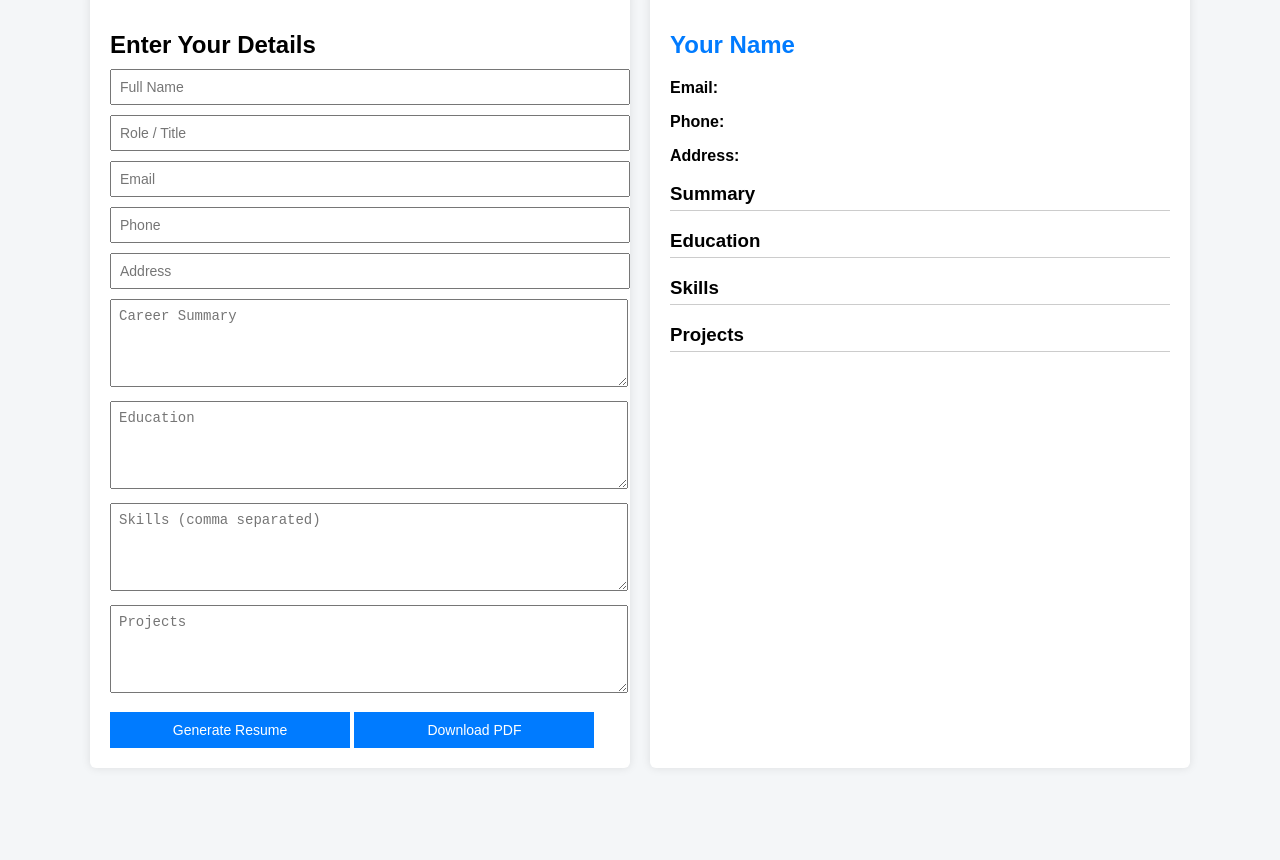
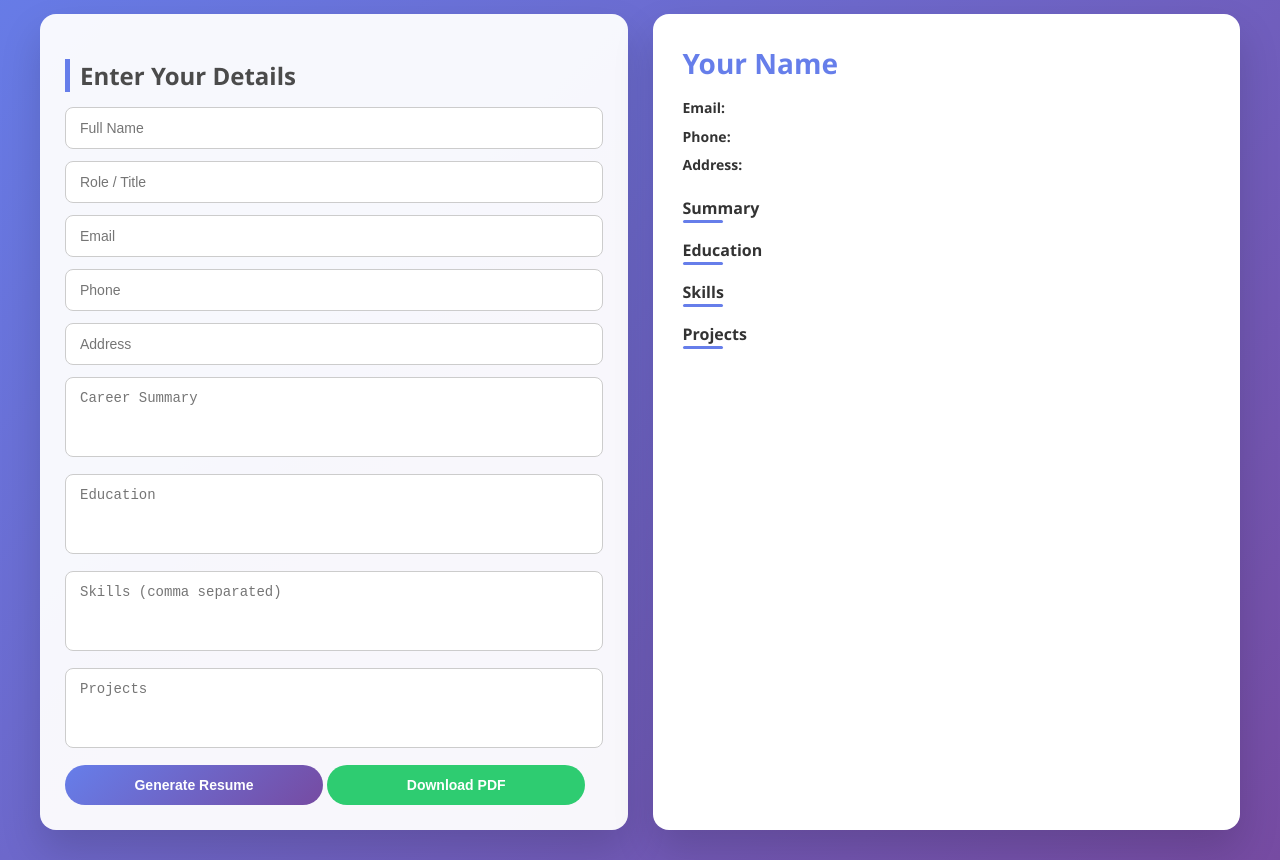
Before and after one commit to Jaggu624/Resume-Builder, a plain HTML site: page index.html in a window 1280 px wide. Shown: the part 110-970 px from the top of the page. Before the commit the page ends 898 px from the top, so only its background shows below. Drawn offline with Linux system fonts and the light colour scheme.

Commit message:
Add files via upload

```diff
--- a/style.css
+++ b/style.css
@@ -1,65 +1,171 @@
+* {
+  box-sizing: border-box;
+}
+
 body {
-  font-family: Arial, sans-serif;
-  background: #f4f6f8;
   margin: 0;
-  padding: 20px;
+  font-family: "Segoe UI", Poppins, Arial, sans-serif;
+  background: linear-gradient(135deg, #667eea, #764ba2);
+  min-height: 100vh;
+  padding: 30px;
+  color: #333;
 }
 
 h1 {
   text-align: center;
-  color: #333;
+  color: #fff;
+  margin-bottom: 30px;
+  font-size: 32px;
+  letter-spacing: 1px;
 }
 
 .container {
-  display: flex;
-  gap: 20px;
-  max-width: 1100px;
+  max-width: 1200px;
   margin: auto;
+  display: grid;
+  grid-template-columns: 1fr 1fr;
+  gap: 25px;
 }
 
-.form, .resume {
-  background: #fff;
-  padding: 20px;
-  width: 50%;
-  box-shadow: 0 0 10px rgba(0,0,0,0.1);
-  border-radius: 6px;
+/* ===== FORM SECTION ===== */
+.form {
+  background: rgba(255, 255, 255, 0.95);
+  border-radius: 16px;
+  padding: 25px;
+  box-shadow: 0 20px 40px rgba(0,0,0,0.15);
 }
 
 .form h2 {
-  margin-bottom: 10px;
+  margin-bottom: 15px;
+  color: #4b4b4b;
+  border-left: 5px solid #667eea;
+  padding-left: 10px;
 }
 
 input, textarea {
   width: 100%;
-  margin-bottom: 10px;
-  padding: 8px;
+  padding: 12px 14px;
+  margin-bottom: 12px;
+  border-radius: 8px;
+  border: 1px solid #ccc;
   font-size: 14px;
+  outline: none;
+  transition: 0.3s;
+}
+
+input:focus,
+textarea:focus {
+  border-color: #667eea;
+  box-shadow: 0 0 6px rgba(102, 126, 234, 0.5);
 }
 
 textarea {
-  height: 70px;
+  resize: none;
+  min-height: 80px;
 }
 
+/* Buttons */
 button {
-  padding: 10px;
   width: 48%;
+  padding: 12px;
+  border-radius: 25px;
   border: none;
-  background: #007bff;
-  color: white;
   font-size: 14px;
+  font-weight: 600;
   cursor: pointer;
-  margin-top: 5px;
+  transition: 0.3s;
+}
+
+button:first-of-type {
+  background: linear-gradient(135deg, #667eea, #764ba2);
+  color: #fff;
+}
+
+button:last-of-type {
+  background: #2ecc71;
+  color: #fff;
 }
 
 button:hover {
-  background: #0056b3;
+  transform: translateY(-2px);
+  box-shadow: 0 10px 20px rgba(0,0,0,0.2);
+}
+
+/* ===== RESUME PREVIEW ===== */
+.resume {
+  background: #ffffff;
+  border-radius: 16px;
+  padding: 30px;
+  box-shadow: 0 20px 40px rgba(0,0,0,0.15);
 }
 
 .resume h2 {
-  color: #007bff;
+  margin: 0;
+  font-size: 28px;
+  color: #667eea;
+}
+
+#r-role {
+  font-weight: 600;
+  color: #555;
+  margin-bottom: 15px;
+}
+
+.resume p {
+  margin: 6px 0;
+  font-size: 14px;
+  line-height: 1.6;
 }
 
 .resume h3 {
-  border-bottom: 1px solid #ccc;
-  padding-bottom: 5px;
+  margin-top: 20px;
+  margin-bottom: 8px;
+  font-size: 16px;
+  color: #333;
+  position: relative;
 }
+
+.resume h3::after {
+  content: "";
+  position: absolute;
+  left: 0;
+  bottom: -4px;
+  width: 40px;
+  height: 3px;
+  background: #667eea;
+  border-radius: 5px;
+}
+
+/* ===== PRINT (PDF) ===== */
+@media print {
+  body {
+    background: none;
+    padding: 0;
+  }
+
+  .form {
+    display: none;
+  }
+
+  .resume {
+    box-shadow: none;
+    border-radius: 0;
+    width: 100%;
+  }
+
+  h1 {
+    display: none;
+  }
+}
+
+/* ===== RESPONSIVE ===== */
+@media (max-width: 900px) {
+  .container {
+    grid-template-columns: 1fr;
+  }
+
+  button {
+    width: 100%;
+    margin-bottom: 10px;
+  }
+}
```
